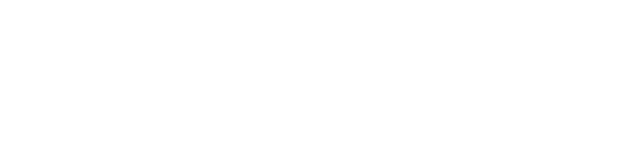
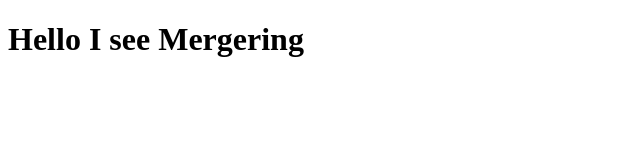
Before and after one commit to aeithe/workingTogether, a plain HTML site: page index.html in a window 1280 px wide. Shown: the whole page, without its empty margins (0-640 px from the left). Drawn offline with Linux system fonts and the light colour scheme.

Commit message:
Merging for the first time

```diff
--- a/index.html
+++ b/index.html
@@ -6,6 +6,6 @@
     <title>Document</title>
 </head>
 <body>
-
+    <h1>Hello I see Mergering</h1>
 </body>
 </html>
```
